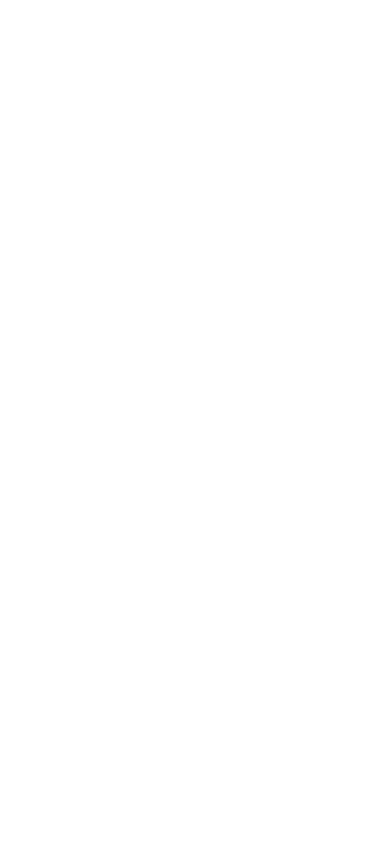
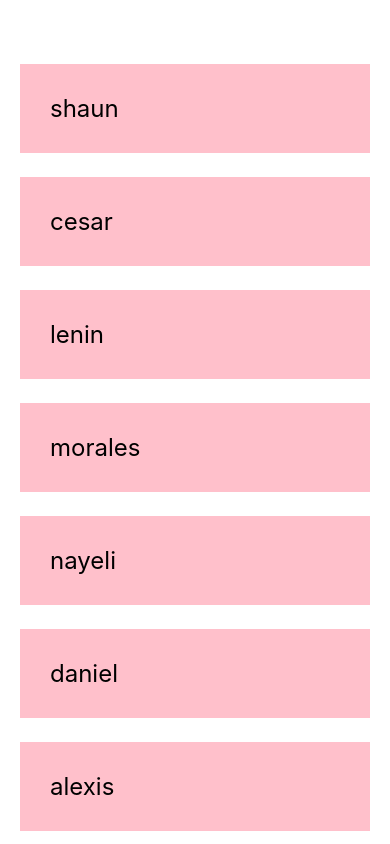
Before and after one commit to cesarlenin/nativeTutorial, a React Native app: screen / in a window 390 px wide. Built offline with nearby package versions, Linux system fonts and the light colour scheme.

Commit message:
finished scroll list

```diff
--- a/App.js
+++ b/App.js
@@ -1,6 +1,6 @@
 import { StatusBar } from 'expo-status-bar';
 import React, {useState} from 'react';
-import { StyleSheet, Text, View, TextInput } from 'react-native';
+import { StyleSheet, Text, View, ScrollView } from 'react-native';
 
 export default function App() {
 
@@ -16,7 +16,14 @@
 
   return (
     <View style={styles.container}>
-
+      <ScrollView>
+      { people.map(item=> (
+          <View key= {item.key}>
+            <Text style= {styles.item}>{item.name}</Text>
+          </View>
+        )
+      )}
+      </ScrollView>
     </View>
   );
 }
@@ -25,8 +32,16 @@
   container: {
     flex: 1,
     backgroundColor: '#fff',
-    alignItems: 'center',
-    justifyContent: 'center',
+    paddingTop: 40,
+    paddingHorizontal: 20,
+    // alignItems: 'center',
+    // justifyContent: 'center',
   },
+  item:{
+    marginTop: 24,
+    padding: 30,
+    backgroundColor: 'pink',
+    fontSize: 24
+  }
 
 });
```
